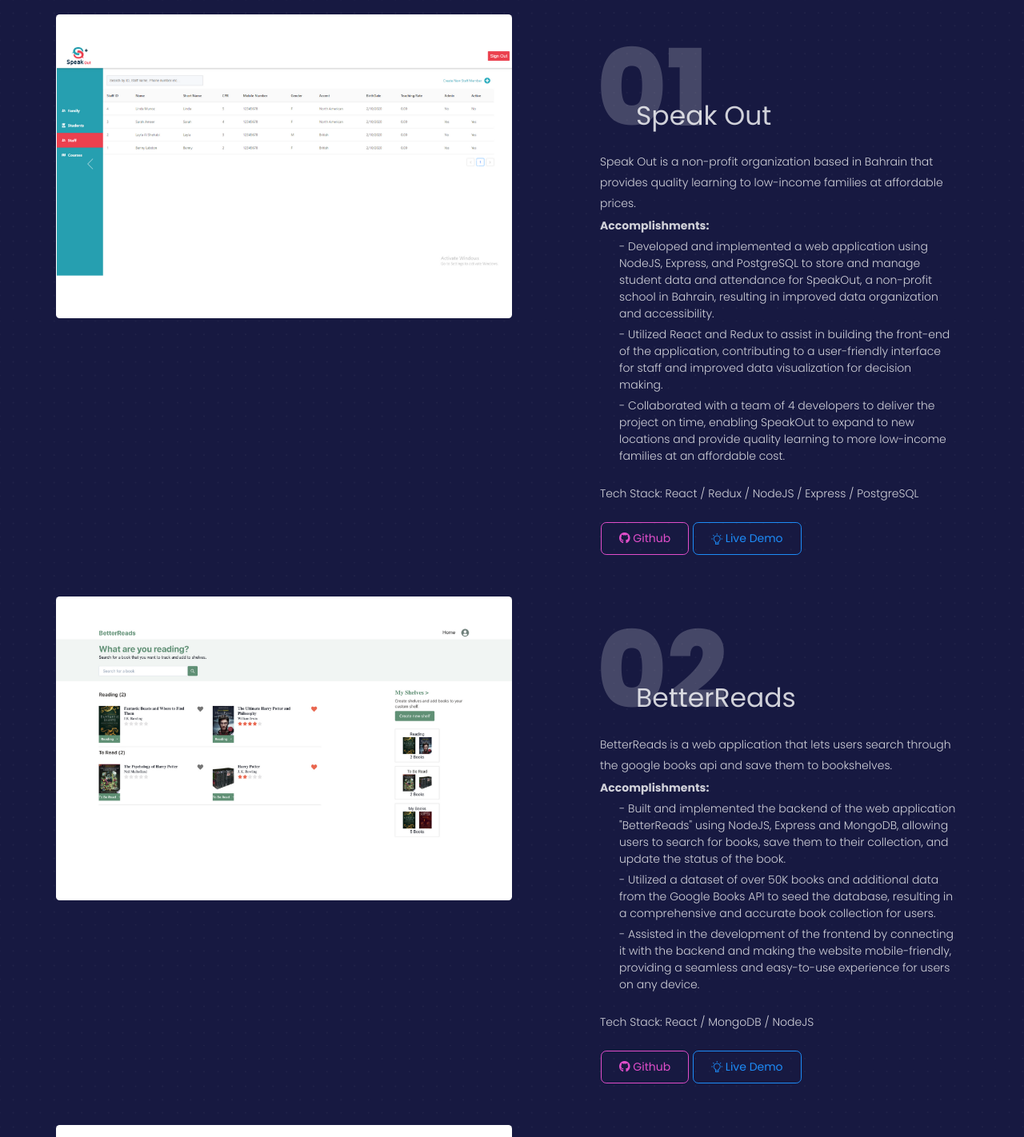
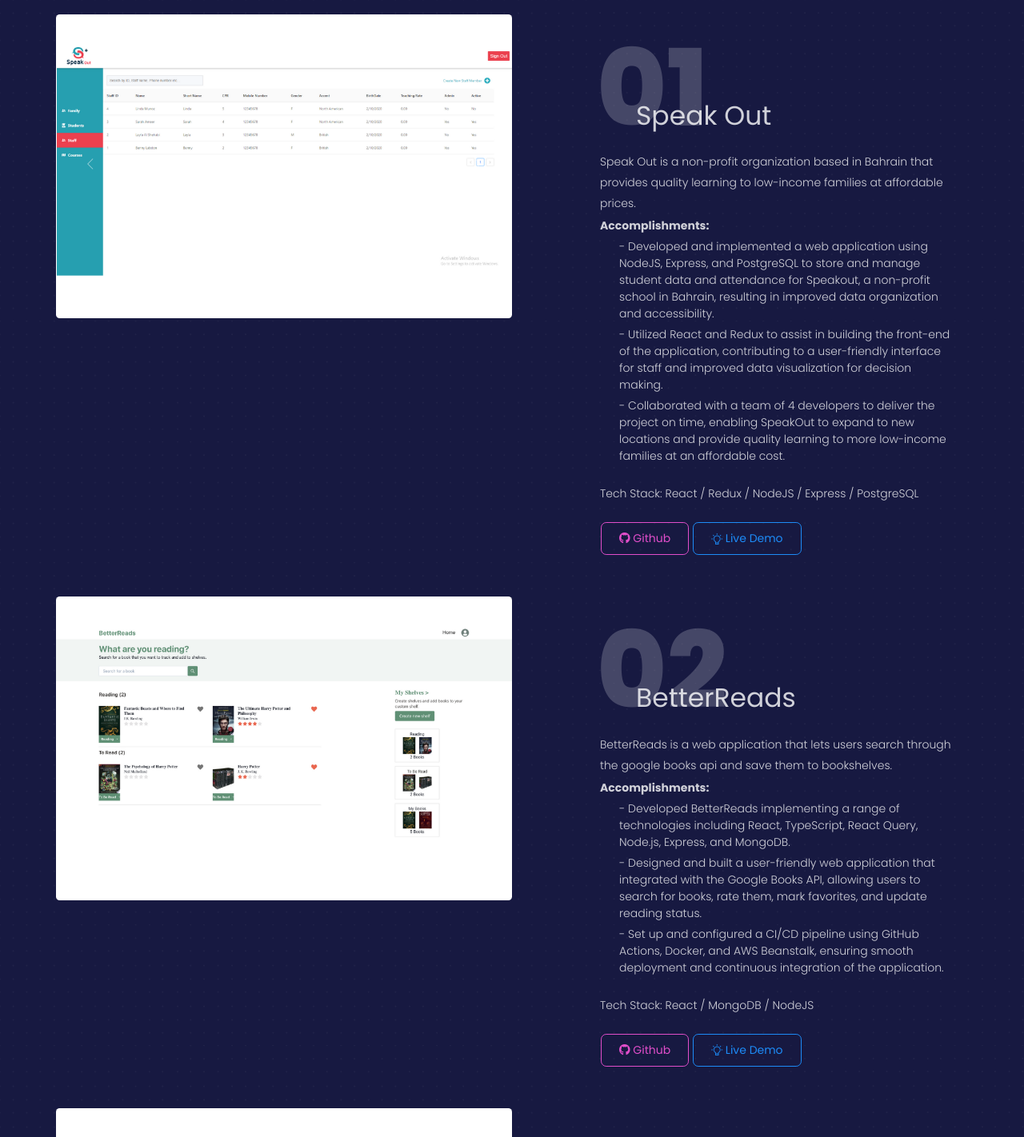
Before and after one commit to prietopedro/React-Portfolio, a React (Create React App) app: page / in a window 1280 px wide. Shown: the part 1411-2833 px from the top of the page at 80% size. Built offline with nearby package versions, Linux system fonts and the light colour scheme.

Commit message:
Updated projects

```diff
--- a/src/components/Projects/Projects.jsx
+++ b/src/components/Projects/Projects.jsx
@@ -127,13 +127,21 @@
               Accomplishments:
             </p>
             <p className="ml-4">
-              - Developed and implemented a web application using NodeJS, Express, and PostgreSQL to store and manage student data and attendance for SpeakOut, a non-profit school in Bahrain, resulting in improved data organization and accessibility.
+              - Developed and implemented a web application using NodeJS,
+              Express, and PostgreSQL to store and manage student data and
+              attendance for Speakout, a non-profit school in Bahrain, resulting
+              in improved data organization and accessibility.
             </p>
             <p className="ml-4">
-              - Utilized React and Redux to assist in building the front-end of the application, contributing to a user-friendly interface for staff and improved data visualization for decision making.
+              - Utilized React and Redux to assist in building the front-end of
+              the application, contributing to a user-friendly interface for
+              staff and improved data visualization for decision making.
             </p>
             <p className="ml-4">
-              - Collaborated with a team of 4 developers to deliver the project on time, enabling SpeakOut to expand to new locations and provide quality learning to more low-income families at an affordable cost.
+              - Collaborated with a team of 4 developers to deliver the project
+              on time, enabling SpeakOut to expand to new locations and provide
+              quality learning to more low-income families at an affordable
+              cost.
             </p>
             <br />
             <p>Tech Stack: React / Redux / NodeJS / Express / PostgreSQL</p>
@@ -141,7 +149,7 @@
               <Button
                 className="btn-simple"
                 color="primary"
-                href="https://github.com/prietopedro/speak-out-be"
+                href="https://github.com/prietopedro/speak-out-fe"
                 target="_blank"
               >
                 <i className="fab fa-github" /> Github
@@ -234,23 +242,27 @@
               Accomplishments:
             </p>
             <p className="ml-4">
-              - Built and implemented the backend of the web application "BetterReads" using NodeJS, Express and MongoDB, allowing users to search for books, save them to their collection, and update the status of the book.
+              - Developed BetterReads implementing a range of technologies
+              including React, TypeScript, React Query, Node.js, Express, and
+              MongoDB.
             </p>
             <p className="ml-4">
-              - Utilized a dataset of over 50K books and additional data from the Google Books API to seed the database, resulting in a comprehensive and accurate book collection for users.
+              - Designed and built a user-friendly web application that
+              integrated with the Google Books API, allowing users to search for
+              books, rate them, mark favorites, and update reading status.
             </p>
             <p className="ml-4">
-              - Assisted in the development of the frontend by connecting it with the backend and making the website mobile-friendly, providing a seamless and easy-to-use experience for users on any device.
+              - Set up and configured a CI/CD pipeline using GitHub Actions,
+              Docker, and AWS Beanstalk, ensuring smooth deployment and
+              continuous integration of the application.
             </p>
             <br />
-            <p>
-              Tech Stack: React / MongoDB / NodeJS
-            </p>
+            <p>Tech Stack: React / MongoDB / NodeJS</p>
             <div className="btn-wrapper pt-3">
               <Button
                 className="btn-simple"
                 color="primary"
-                href="https://github.com/prietopedro/betterreadsbe"
+                href="https://github.com/prietopedro/betterreads"
                 target="_blank"
               >
                 <i className="fab fa-github" /> Github
@@ -258,7 +270,7 @@
               <Button
                 className="btn-simple"
                 color="info"
-                href="https://goodreads-webclient.vercel.app"
+                href="https://betterreadsnow.com/"
                 target="_blank"
               >
                 <i className="tim-icons icon-bulb-63" /> Live Demo
```
Also changed, not shown: justincase.txt (deleted), src/components/Contact/Contact.jsx (indentation only), 1 other file (tests, documents, lock files or other folders).
